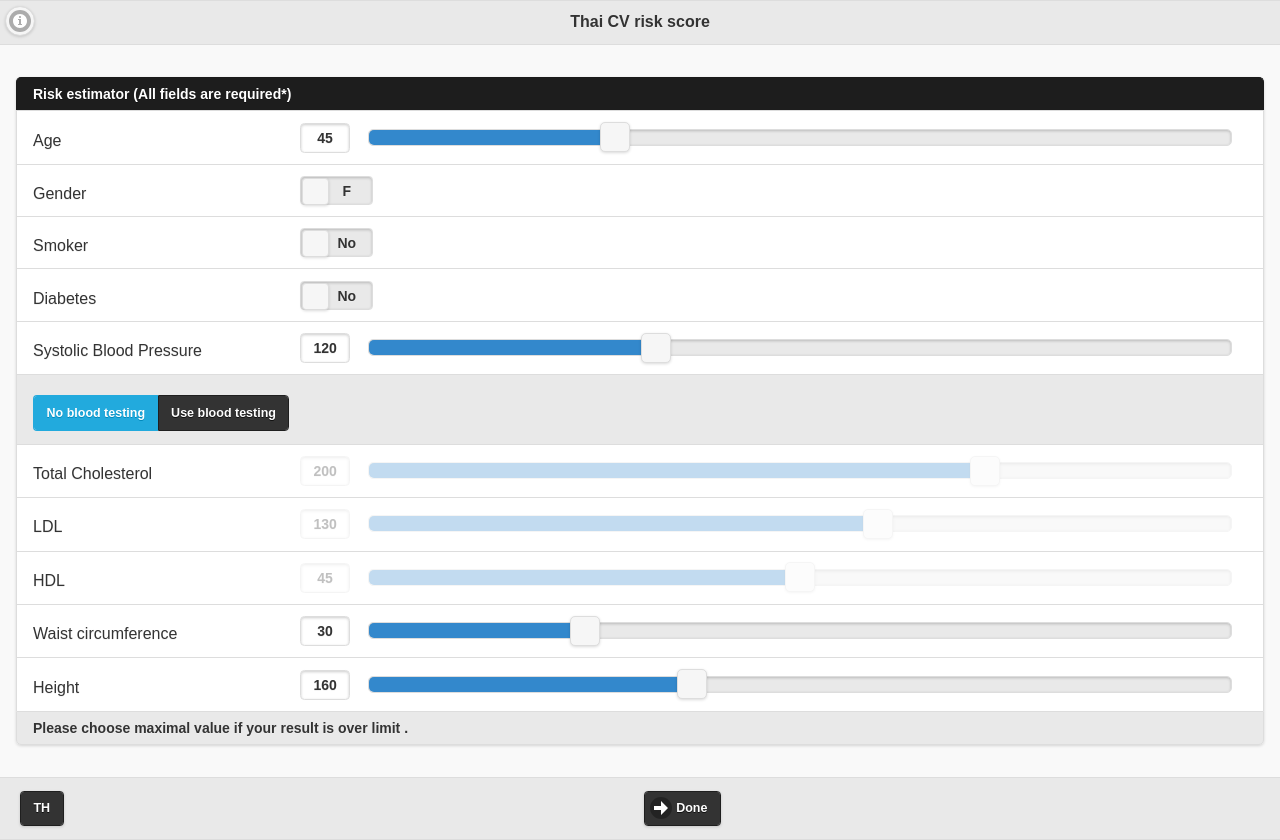
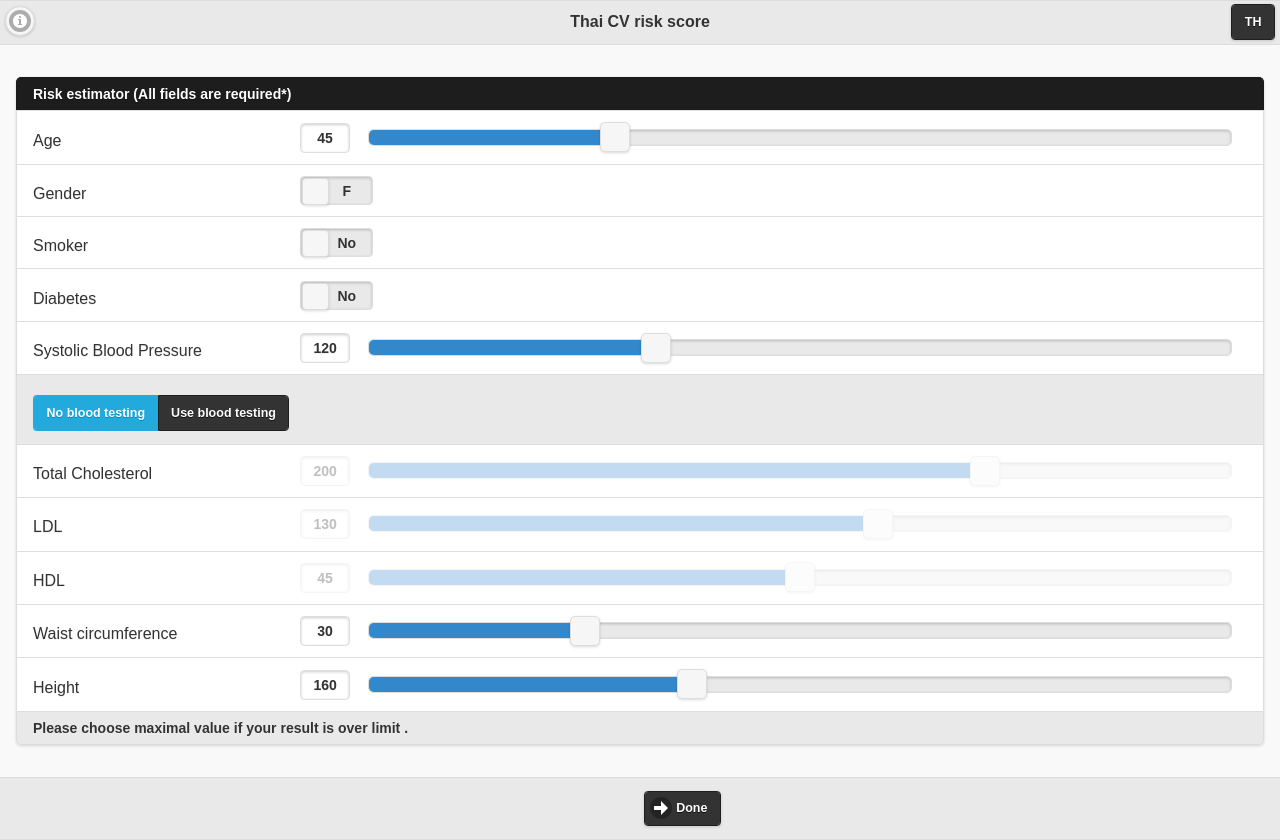
Before and after one commit to Montawatt/egat, a plain HTML site: page tcvrs_en.html in a window 1280 px wide. Drawn offline with Linux system fonts and the light colour scheme.

Commit message:
Update tcvrs_en.html

```diff
--- a/tcvrs_en.html
+++ b/tcvrs_en.html
@@ -17,7 +17,8 @@
     <div data-role="header">
         <a href="#eegat3" data-icon="info" data-inline="true" data-mini="true" data-iconpos="notext" data-transition="pop" ></a>
         <h3>Thai CV risk score</h3>
-	</div>
+	<a href="tcvrs.html" data-inline="true" data-mini="true" data-role="button" rel="external" data-theme="b">TH</a>
+</div>
     <div data-role="content">
         <ul data-role="listview" data-inset="true">
             <li data-role="list-divider" data-theme="b">Risk estimator (All fields are required*)</li>
@@ -84,7 +85,7 @@
     </div>
     <div data-role="footer" class="ui-bar">
         <div class="ui-grid-a">
-	        <div class="ui-block-a"><a href="tcvrs.html" data-role="button" rel="external" data-theme="b">TH</a></div>
+	        <div class="ui-block-a"></div>
 	        <div class="ui-block-b"><a href="#" data-theme="b" data-role="button" data-icon="arrow-r" onclick="ThaiASCVD('en')">Done</a></div>
         </div>
 	</div>
```
